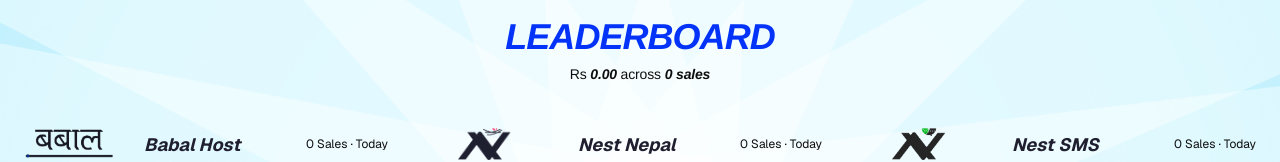
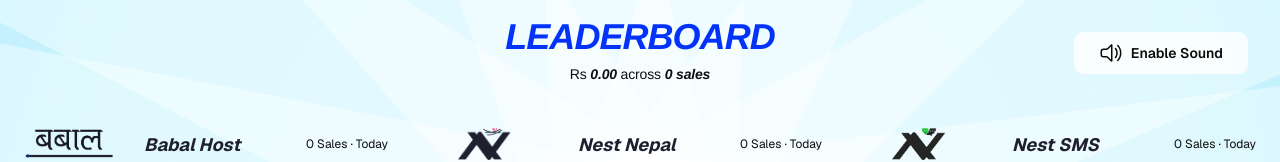
Before and after one commit to rishavadhikari4/leaderboard-frontend, a Next.js app: page / in a window 1280 px wide. Shown: the top 162 px of the page. Built offline with nearby package versions, Linux system fonts and the light colour scheme; no server answers.

Commit message:
feat: add enable sound button in Dashboard component

```diff
--- a/components/dashboard.tsx
+++ b/components/dashboard.tsx
@@ -2,6 +2,7 @@
 
 import { useEffect, useMemo, useRef, useState } from "react";
 import Image from "next/image";
+import { Icon } from "@iconify/react";
 import { io, Socket } from "socket.io-client";
 import { type Transaction } from "./SourceColumn";
 import { FrameScreen } from "./FrameScreen";
@@ -12,6 +13,7 @@ export function Dashboard() {
   const [transactions, setTransactions] = useState<Transaction[]>([]);
   const [incoming, setIncoming] = useState<Transaction | null>(null);
   const [soundEnabled, setSoundEnabled] = useState(false);
+  const [showSoundBtn, setShowSoundBtn] = useState(true);
   const [audioSrc] = useState<string | null>(
     process.env.NEXT_PUBLIC_ALERT_SOUND || "/sounds/announcement.mp3",
   );
@@ -132,6 +134,22 @@ export function Dashboard() {
 
       {/* Main Content */}
       <div className="relative z-10 w-full h-full">
+        {/* Enable Sound Button */}
+        {showSoundBtn && (
+          <button
+            onClick={() => {
+              setSoundEnabled(true);
+              setShowSoundBtn(false);
+              audioRef.current?.play().catch(() => {});
+            }}
+            className="fixed right-8 top-8 bg-white/80 backdrop-blur border border-white/20 rounded-lg px-6 py-2 text-sm font-semibold hover:bg-white/90 transition-all duration-200 flex items-center gap-2 hover:scale-105 z-40"
+            aria-label="Enable sound"
+          >
+            <Icon icon="fluent:speaker-2-32-regular" width={24} height={24} />
+            <span className="text-[#0e0e0e]">Enable Sound</span>
+          </button>
+        )}
+
         {/* Header */}
         <header className="absolute top-4 left-1/2 -translate-x-1/2 text-center">
           <h6 className="[font-family:'Figtree-ExtraBoldItalic',Helvetica] font-extrabold italic text-[#0333f9] text-4xl tracking-[-0.96px] leading-[normal] whitespace-nowrap">
@@ -140,11 +158,13 @@ export function Dashboard() {
           <p className="mt-2 [font-family:'Figtree-Medium',Helvetica] font-normal text-[#0e0e0e] text-sm text-center tracking-[-0.56px] leading-[normal] whitespace-nowrap">
             <span className="font-medium tracking-[-0.16px]">Rs</span>
             <span className="tracking-[-0.16px] [font-family:'Figtree-ExtraBoldItalic',Helvetica] font-extrabold italic">
-              {" "}{formatAmount(overall)}{" "}
+              {" "}
+              {formatAmount(overall)}{" "}
             </span>
             <span className="font-medium tracking-[-0.16px]">across</span>
             <span className="tracking-[-0.16px] [font-family:'Figtree-ExtraBoldItalic',Helvetica] font-extrabold italic">
-              {" "}{transactions.length} sales
+              {" "}
+              {transactions.length} sales
             </span>
           </p>
         </header>
```
